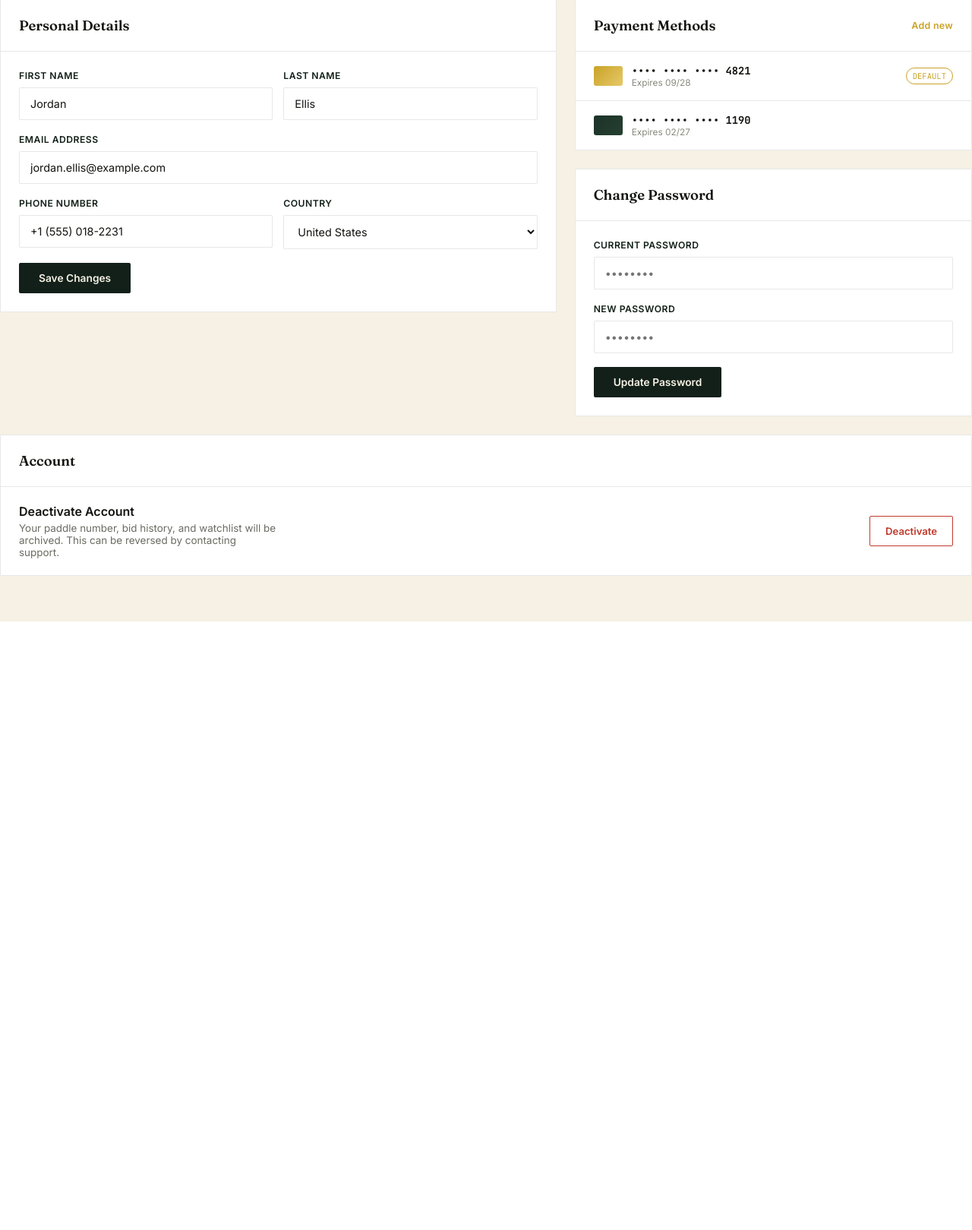
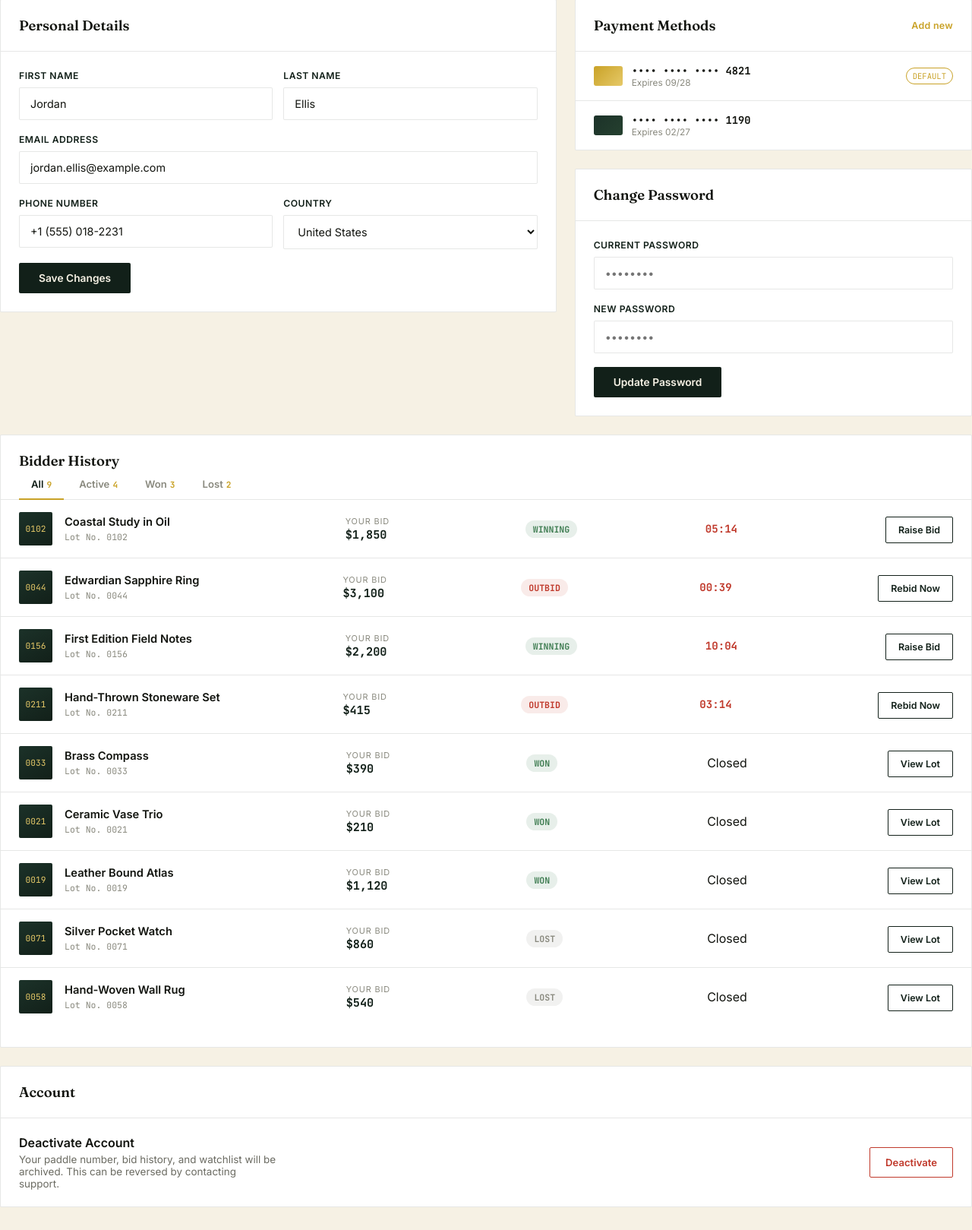
Before and after one commit to arpitacs28-del/Auction-Management-System-Project, a Flask app: page /my_profile in a window 1280 px wide. Shown: the part 349-1968 px from the top of the page at 76% size. Before the commit the page ends 1167 px from the top, so only its background shows below. Run offline with Flask 3, Linux system fonts and the light colour scheme.

Commit message:
05_my_profile.html

```diff
--- a/Templates/05_my_profile.html
+++ b/Templates/05_my_profile.html
@@ -261,6 +261,18 @@
 
   @media (max-width:1000px){ .profile-grid{grid-template-columns:1fr;} }
   @media (max-width:480px){ .field-row{grid-template-columns:1fr;} }
+
+  /* ---------- BIDDER HISTORY ---------- */
+  .tab-row{display:flex; gap:4px; margin-bottom:0; border-bottom:1px solid var(--line); padding:0 24px;}
+  .tab-btn{
+    padding:11px 16px; font-size:.82rem; font-weight:600; color:#8a8a7f;
+    border-bottom:2px solid transparent; margin-bottom:-1px; transition:color .2s ease, border-color .2s ease;
+  }
+  .tab-btn:hover{color:var(--forest-deep);}
+  .tab-btn.active{color:var(--forest-deep); border-color:var(--brass);}
+  .tab-count{font-family:var(--ff-mono); font-size:.7rem; margin-left:4px; color:var(--brass);}
+  .history-table .bid-row{grid-template-columns:44px 1.6fr 1fr 1fr 1fr auto;}
+  .status-lost{background:rgba(18,20,15,0.06); color:#8a8a7f;}
 </style>
 </head>
 <body>
@@ -382,6 +394,19 @@
       </div>
     </div>
 
+    <div class="panel" style="margin-top:24px; padding-bottom:8px;">
+      <div class="panel-head" style="border-bottom:none; padding-bottom:0;">
+        <h3>Bidder History</h3>
+      </div>
+      <div class="tab-row">
+        <button class="tab-btn active" data-filter="all">All<span class="tab-count">9</span></button>
+        <button class="tab-btn" data-filter="active">Active<span class="tab-count">4</span></button>
+        <button class="tab-btn" data-filter="won">Won<span class="tab-count">3</span></button>
+        <button class="tab-btn" data-filter="lost">Lost<span class="tab-count">2</span></button>
+      </div>
+      <div class="history-table" id="history-table" style="padding-bottom:20px;"></div>
+    </div>
+
     <div class="panel" style="margin-top:24px;">
       <div class="panel-head"><h3>Account</h3></div>
       <div class="danger-zone">
@@ -409,6 +434,80 @@
       alert('Deactivation captured. Connect this to your Flask /deactivate route.');
     }
   });
+
+  const bidHistory = [
+    { num:'0102', title:'Coastal Study in Oil', bid:1850, status:'active', label:'Winning', closesIn:320 },
+    { num:'0044', title:'Edwardian Sapphire Ring', bid:3100, status:'active', label:'Outbid', closesIn:45 },
+    { num:'0156', title:'First Edition Field Notes', bid:2200, status:'active', label:'Winning', closesIn:610 },
+    { num:'0211', title:'Hand-Thrown Stoneware Set', bid:415, status:'active', label:'Outbid', closesIn:200 },
+    { num:'0033', title:'Brass Compass', bid:390, status:'won', label:'Won', closesIn:0 },
+    { num:'0021', title:'Ceramic Vase Trio', bid:210, status:'won', label:'Won', closesIn:0 },
+    { num:'0019', title:'Leather Bound Atlas', bid:1120, status:'won', label:'Won', closesIn:0 },
+    { num:'0071', title:'Silver Pocket Watch', bid:860, status:'lost', label:'Lost', closesIn:0 },
+    { num:'0058', title:'Hand-Woven Wall Rug', bid:540, status:'lost', label:'Lost', closesIn:0 },
+  ];
+
+  const historyTable = document.getElementById('history-table');
+
+  function formatClock(totalSeconds) {
+    if (totalSeconds <= 0) return 'Closed';
+    const m = Math.floor(totalSeconds / 60);
+    const s = totalSeconds % 60;
+    return `${String(m).padStart(2,'0')}:${String(s).padStart(2,'0')}`;
+  }
+
+  function startHistoryClocks() {
+    historyTable.querySelectorAll('.clock-sm').forEach(el => {
+      let seconds = parseInt(el.dataset.seconds, 10);
+      el.textContent = formatClock(seconds);
+      setInterval(() => {
+        seconds = seconds > 0 ? seconds - 1 : 600 + Math.floor(Math.random() * 300);
+        el.textContent = formatClock(seconds);
+      }, 1000);
+    });
+  }
+
+  function renderHistory(filter) {
+    historyTable.innerHTML = '';
+    const rows = bidHistory.filter(b => filter === 'all' ? true : b.status === filter);
+    rows.forEach((b, i) => {
+      const row = document.createElement('div');
+      row.className = 'bid-row';
+      const statusClass = b.status === 'active' ? (b.label === 'Winning' ? 'status-winning' : 'status-outbid') : (b.status === 'won' ? 'status-winning' : 'status-lost');
+      const cta = b.status === 'active' ? (b.label === 'Winning' ? 'Raise Bid' : 'Rebid Now') : 'View Lot';
+      const clockHtml = b.status === 'active'
+        ? `<div class="clock-sm" data-seconds="${b.closesIn}" id="prof-clock-${i}">--:--</div>`
+        : `<div class="lot-num">Closed</div>`;
+      row.innerHTML = `
+        <div class="bid-thumb">${b.num}</div>
+        <div class="bid-info">
+          <div class="title">${b.title}</div>
+          <div class="lot-num">Lot No. ${b.num}</div>
+        </div>
+        <div>
+          <div class="stat-label">Your Bid</div>
+          <div class="stat-value" style="font-size:.95rem;">$${b.bid.toLocaleString()}</div>
+        </div>
+        <div class="bid-status ${statusClass}">${b.label}</div>
+        <div>${clockHtml}</div>
+        <div style="text-align:right;">
+          <a href="auction-details.html" class="row-cta">${cta}</a>
+        </div>
+      `;
+      historyTable.appendChild(row);
+    });
+    startHistoryClocks();
+  }
+
+  document.querySelectorAll('.tab-btn').forEach(btn => {
+    btn.addEventListener('click', () => {
+      document.querySelectorAll('.tab-btn').forEach(b => b.classList.remove('active'));
+      btn.classList.add('active');
+      renderHistory(btn.dataset.filter);
+    });
+  });
+
+  renderHistory('all');
 </script>
 
 </body>
```
